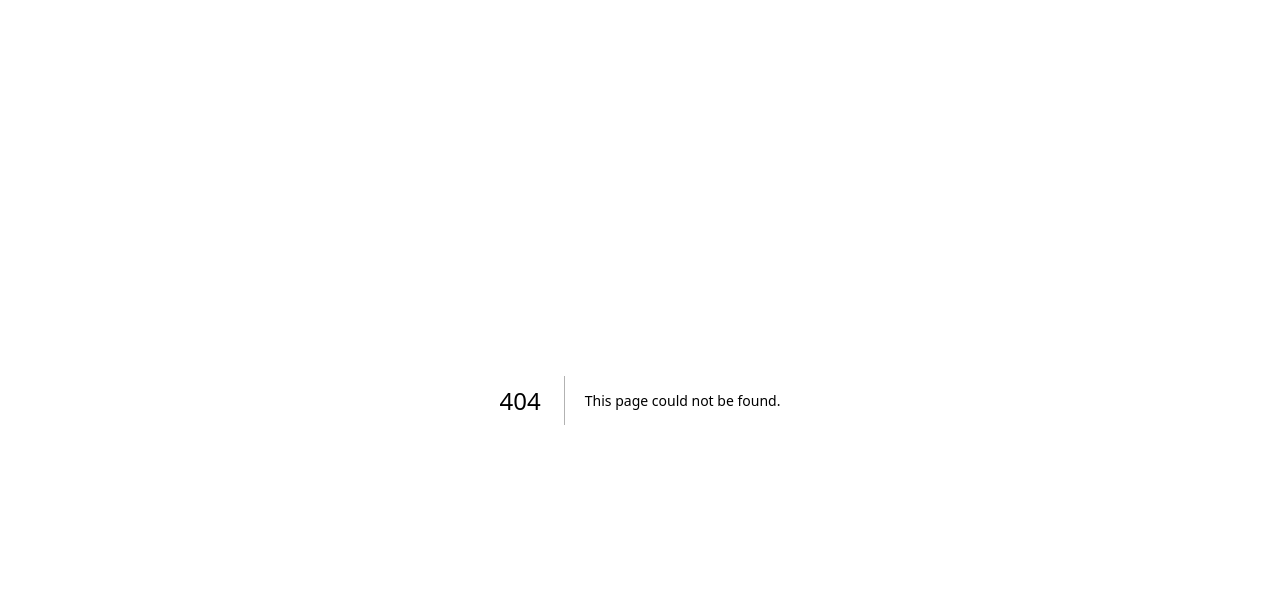
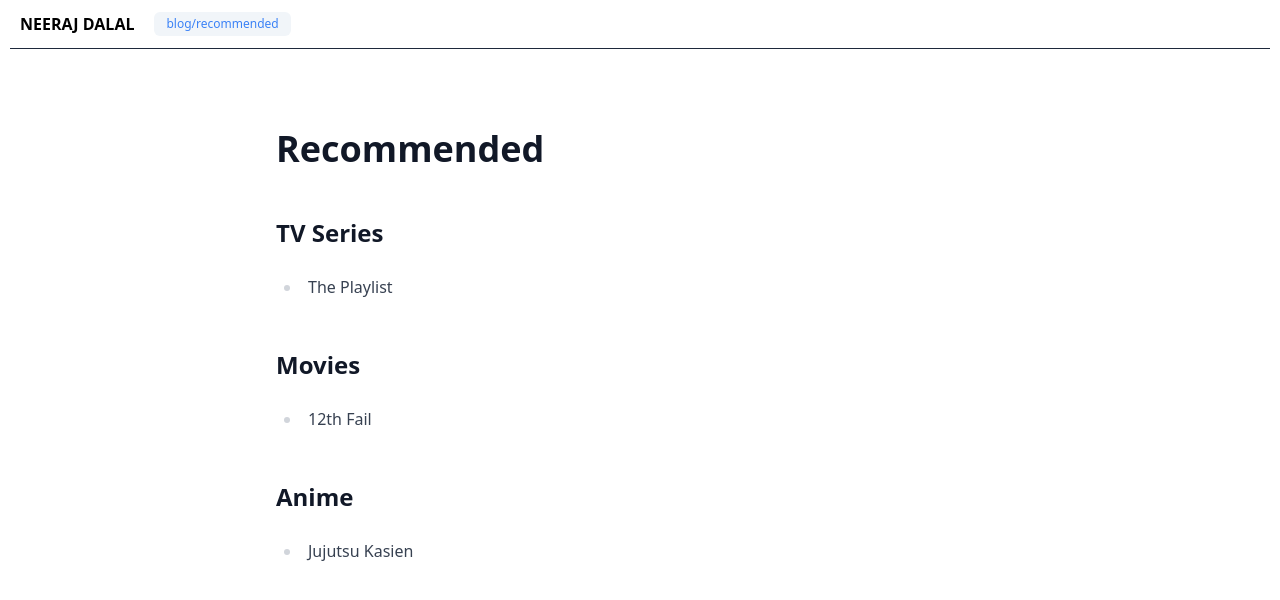
Before and after one commit to nrjdalal/v0.nrjdalal.com, a Next.js app: page /blog/recommended in a window 1280 px wide. Before the commit this address had no page. Shown: the top 600 px of the page. Built offline with nearby package versions, Linux system fonts and the light colour scheme.

Commit message:
added mdx support

```diff
--- a/next.config.js
+++ /dev/null
@@ -1,4 +0,0 @@
-/** @type {import('next').NextConfig} */
-const nextConfig = {}
-
-module.exports = nextConfig
--- /dev/null
+++ b/next.config.mjs
@@ -0,0 +1,16 @@
+import createMDX from '@next/mdx'
+import remarkGfm from 'remark-gfm'
+
+/** @type {import('next').NextConfig} */
+const nextConfig = {
+  pageExtensions: ['js', 'jsx', 'mdx', 'ts', 'tsx'],
+}
+
+const withMDX = createMDX({
+  options: {
+    remarkPlugins: [remarkGfm],
+    rehypePlugins: [],
+  },
+})
+
+export default withMDX(nextConfig)
--- /dev/null
+++ b/src/app/(mdx)/blog/recommended/page.mdx
@@ -0,0 +1,13 @@
+# Recommended
+
+## TV Series
+
+- The Playlist
+
+## Movies
+
+- 12th Fail
+
+## Anime
+
+- Jujutsu Kasien
--- /dev/null
+++ b/src/app/(mdx)/layout.tsx
@@ -0,0 +1,32 @@
+'use client'
+
+import { useSelectedLayoutSegments } from 'next/navigation'
+
+export default function MdxLayout({ children }: { children: React.ReactNode }) {
+  const segment = useSelectedLayoutSegments()
+
+  return (
+    <main className="container mx-auto min-h-[100dvh] max-w-screen-xl">
+      {
+        // ~ Header
+      }
+      <div className="mx-5 flex h-12 items-center">
+        <p className="text-md font-semibold">NEERAJ DALAL</p>
+        <p className="border-px ml-5 rounded-md bg-slate-100 px-3 py-1 text-xs text-blue-500">
+          {segment.join('/')}
+        </p>
+      </div>
+
+      {
+        // ~ About
+      }
+      <div className="mx-2.5 border-t border-slate-800 px-2.5 pt-10 font-medium" />
+
+      <div className="flex justify-center">
+        <article className="prose w-full max-w-screen-md px-5 pt-10">
+          {children}
+        </article>
+      </div>
+    </main>
+  )
+}
--- /dev/null
+++ b/src/mdx-components.tsx
@@ -0,0 +1,7 @@
+import type { MDXComponents } from 'mdx/types'
+
+export function useMDXComponents(components: MDXComponents): MDXComponents {
+  return {
+    ...components,
+  }
+}
--- a/tailwind.config.ts
+++ b/tailwind.config.ts
@@ -15,6 +15,6 @@ const config: Config = {
       },
     },
   },
-  plugins: [],
+  plugins: [require('@tailwindcss/typography')],
 }
 export default config
```
Also changed, not shown: package.json (+7 -0 lines), 1 other file (tests, documents, lock files or other folders).
